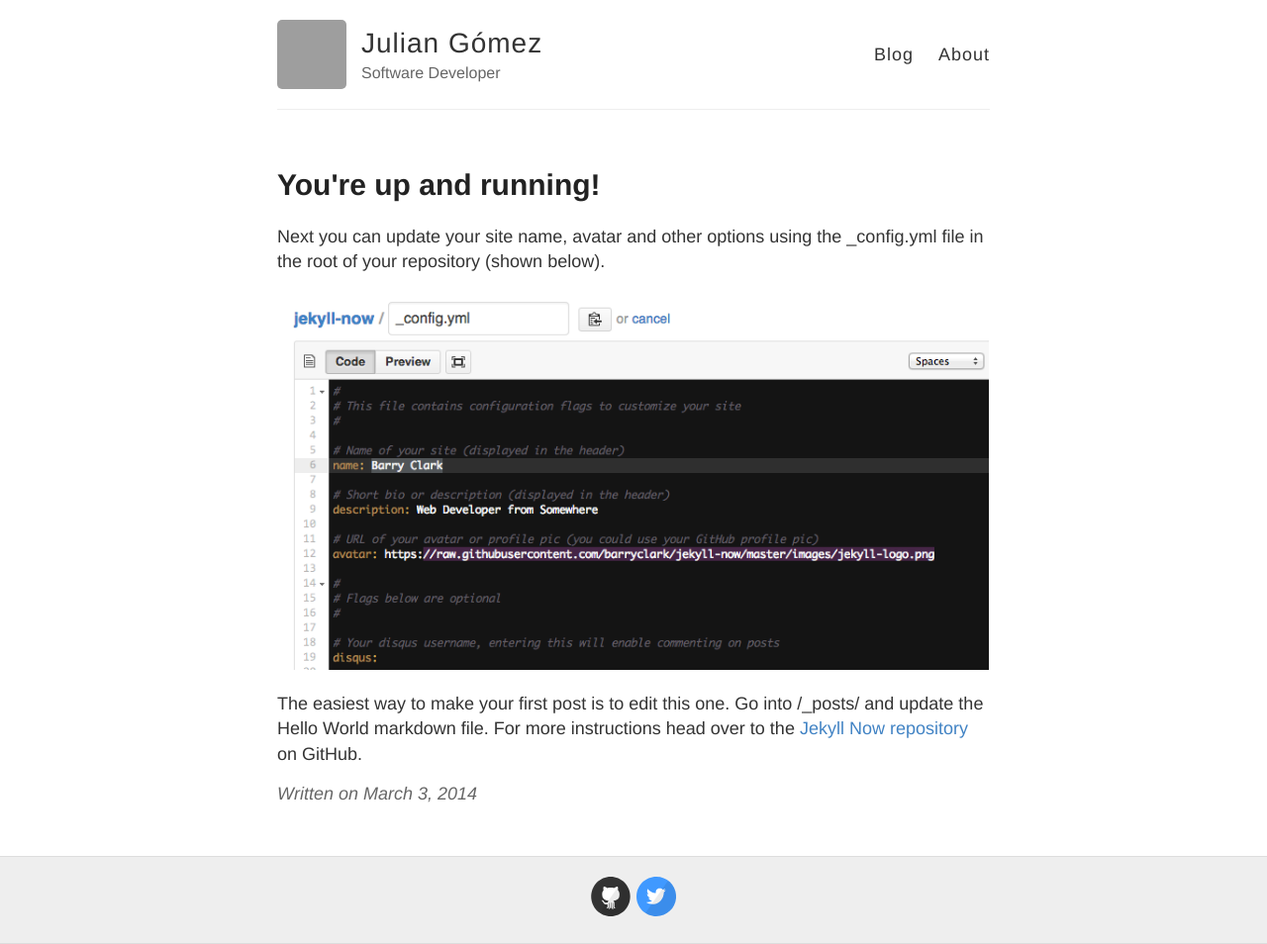
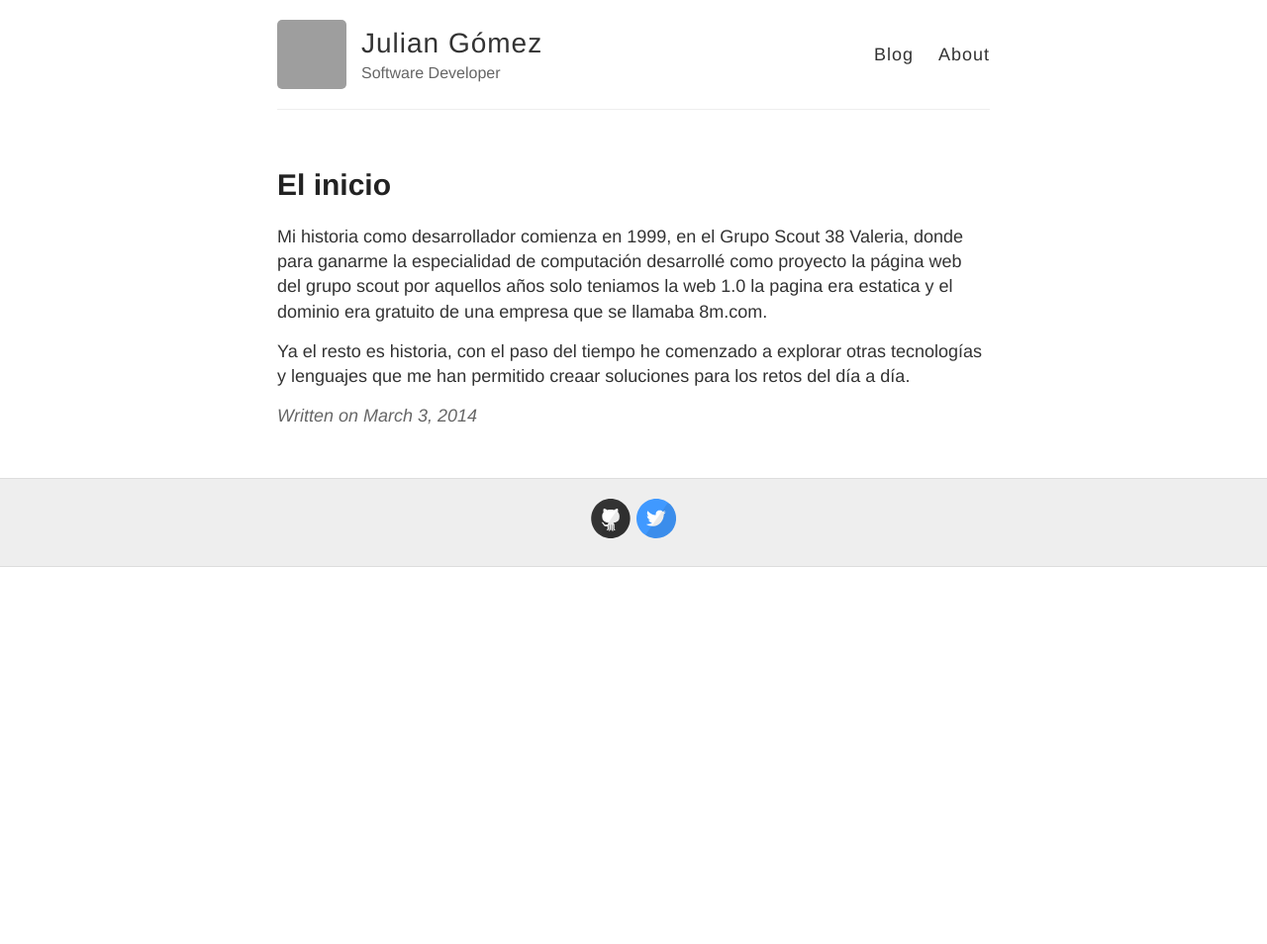
Before and after one commit to jgomezr/jgomezr.github.io, a Jekyll site: the page built from _posts/2014-3-3-Hello-World.md, in a window 1280 px wide. Shown: the whole page at 99% size. Built offline with Jekyll 4.4.1, drawn with Linux system fonts in a browser that asks for light colours; after the commit the page ends 900 px from its top, so only the background shows below that; grey boxes are pictures that could not be loaded.

Commit message:
Update 2014-3-3-Hello-World.md

```diff
--- a/_posts/2014-3-3-Hello-World.md
+++ b/_posts/2014-3-3-Hello-World.md
@@ -1,10 +1,9 @@
 ---
 layout: post
-title: You're up and running!
+title: El inicio
+published: true
 ---
 
-Next you can update your site name, avatar and other options using the _config.yml file in the root of your repository (shown below).
+Mi historia como desarrollador comienza en 1999, en el Grupo Scout 38 Valeria, donde para ganarme la especialidad de computación desarrollé como proyecto la página web del grupo scout por aquellos años solo teniamos la web 1.0 la pagina era estatica y el dominio era gratuito de una empresa que se llamaba 8m.com.
 
-![_config.yml]({{ site.baseurl }}/images/config.png)
-
-The easiest way to make your first post is to edit this one. Go into /_posts/ and update the Hello World markdown file. For more instructions head over to the [Jekyll Now repository](https://github.com/barryclark/jekyll-now) on GitHub.
+Ya el resto es historia, con el paso del tiempo he comenzado a explorar otras tecnologías y lenguajes que me han permitido creaar soluciones para los retos del día a día.
```
